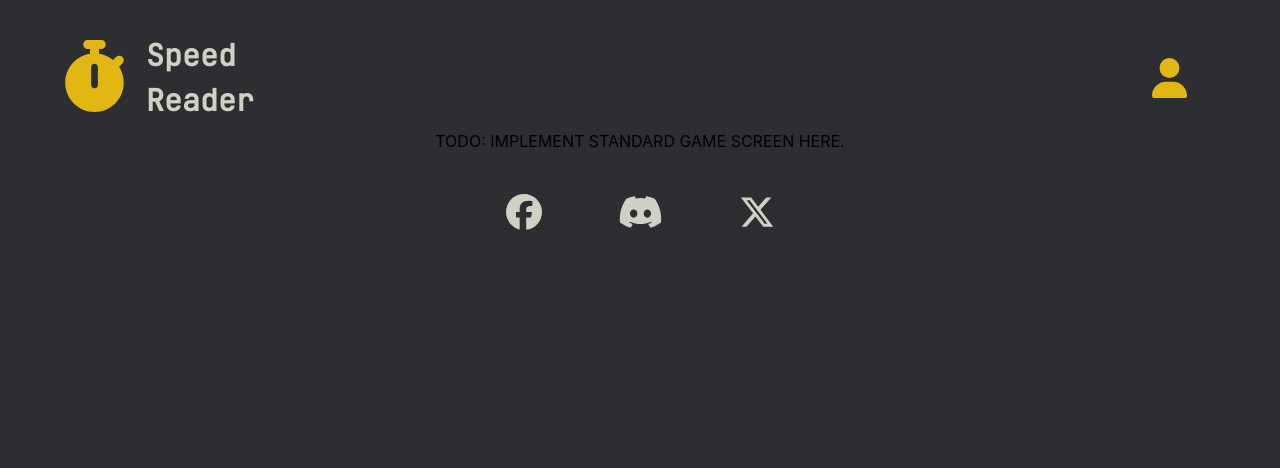
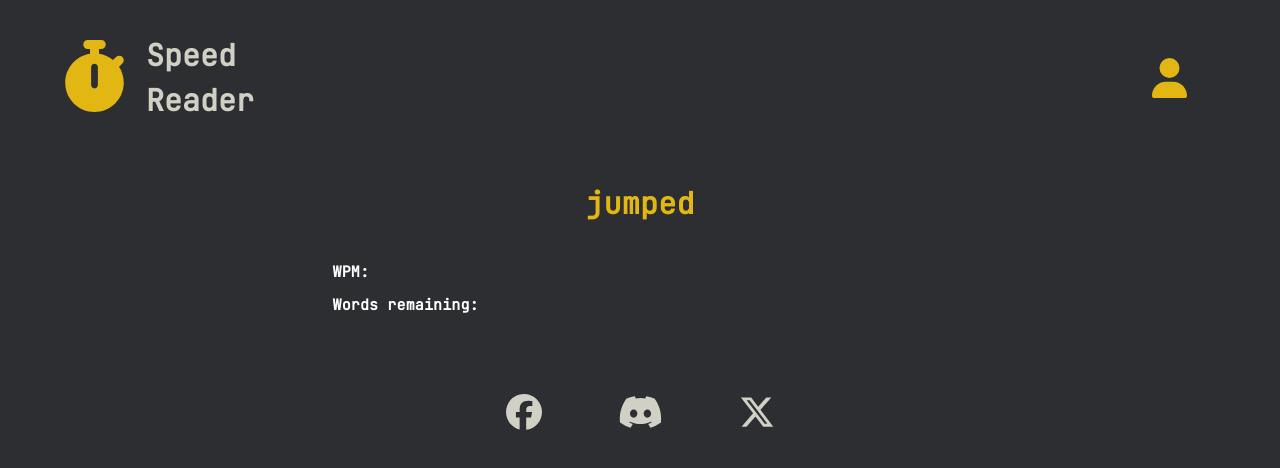
Before and after one commit to mithun-sri/speed-reader, a React (Create React App) app in the folder frontend/: page /mode-1-game in a window 1280 px wide. Shown: the top 468 px of the page. Built offline with nearby package versions, Linux system fonts and the light colour scheme.

Commit message:
[cyw321/#23] Implemented text which displays a word at a time at rate wpm

```diff
--- a/frontend/src/App.tsx
+++ b/frontend/src/App.tsx
@@ -8,7 +8,10 @@ function App() {
       <BrowserRouter>
         <Routes>
           {/* <Route path="/" element={<ModeSelectView />} /> */}
-          <Route path="/mode-1-game" element={<StandardModeGameView />} />
+          <Route
+            path="/mode-1-game"
+            element={<StandardModeGameView wpm={200} />}
+          />
           <Route path="/mode-2-game" />
           <Route path="/mode-3-game" />
         </Routes>
--- a/frontend/src/views/StandardMode/StandardMode.tsx
+++ b/frontend/src/views/StandardMode/StandardMode.tsx
@@ -2,19 +2,16 @@ import Header from "../../components/Header/Header";
 import Footer from "../../components/Footer/Footer";
 import CountdownComponent from "../../components/Counter/Counter";
 import { STANDARD_MODE_1 } from "../../common/constants";
+import JetBrainsMonoText from "../../components/Text/TextComponent";
 import "./StandardMode.css";
 
-import { useState } from "react";
+import { useEffect, useState } from "react";
+import Box from "@mui/material/Box";
 
-const StandardModeGameComponent = () => {
-  return (
-    <>
-      <div>TODO: IMPLEMENT STANDARD GAME SCREEN HERE. </div>
-    </>
-  );
-};
-
-function StandardModeGameView() {
+const StandardModeGameView: React.FC<{
+  wpm: number;
+}> = ({ wpm }) => {
+  // TODO: Logic to fetch text here.
   const [showGameScreen, setShowGameScreen] = useState(false);
 
   const startStandardModeGame = () => {
@@ -22,22 +19,122 @@ function StandardModeGameView() {
   };
 
   let countdownComp = (
-    <>
-      <CountdownComponent
-        duration={3}
-        mode={STANDARD_MODE_1}
-        onCountdownFinish={startStandardModeGame}
-      />
-    </>
+    <CountdownComponent
+      duration={3}
+      mode={STANDARD_MODE_1}
+      onCountdownFinish={startStandardModeGame}
+    />
   );
 
   return (
-    <div>
+    <Box>
       <Header />
-      {showGameScreen ? <StandardModeGameComponent /> : countdownComp}
+      {showGameScreen ? <StandardModeGameComponent wpm={wpm} /> : countdownComp}
       <Footer />
-    </div>
+    </Box>
   );
-}
+};
+
+const StandardModeGameComponent: React.FC<{
+  wpm: number;
+}> = ({ wpm }) => {
+  return (
+    <Box
+      sx={{
+        padding: "25px",
+        display: "flex",
+        flexDirection: "column",
+        alignItems: "center",
+      }}
+    >
+      <ReadingTextDisplay
+        text="The quick brown fox jumped over the lazy dog"
+        wpm={wpm}
+      />
+      <Box
+        sx={{
+          padding: "10px",
+          width: "50%",
+          display: "flex",
+          flexDirection: "column",
+          textAlign: "start",
+        }}
+      >
+        <JetBrainsMonoText
+          text="WPM: "
+          size={15}
+          color="#fff"
+        ></JetBrainsMonoText>
+        <Box style={{ marginTop: "10px" }}></Box>
+        <JetBrainsMonoText
+          text="Words remaining: "
+          size={15}
+          color="#fff"
+        ></JetBrainsMonoText>
+      </Box>
+    </Box>
+  );
+};
+
+const nonHighlightedWord: React.FC<{
+  word: string;
+}> = ({ word }) => {
+  return (
+    <JetBrainsMonoText
+      text={word}
+      size={25}
+      color="#646669"
+    ></JetBrainsMonoText>
+  );
+};
+
+const highlightedWord: React.FC<{
+  word: string;
+}> = ({ word }) => {
+  return (
+    <JetBrainsMonoText
+      text={word}
+      size={30}
+      color="#E2B714"
+    ></JetBrainsMonoText>
+  );
+};
+
+const ReadingTextDisplay: React.FC<{
+  text: string;
+  wpm: number;
+  size?: number;
+}> = ({ text, wpm, size }) => {
+  const [words, setWords] = useState<string[]>([]);
+  const [wordIndex, setWordIndex] = useState(0);
+
+  useEffect(() => {
+    const wordsArray: string[] = text.split(" ");
+    setWords(wordsArray);
+
+    const interval = setInterval(() => {
+      setWordIndex((prevIndex) => prevIndex + 1);
+    }, 60000 / wpm); // Word change every (60000 / wpm) milliseconds
+
+    return () => {
+      clearInterval(interval);
+    };
+  }, [text, wpm]);
+
+  return (
+    <Box
+      sx={{
+        width: "80%",
+        padding: "25px",
+        display: "flex",
+        flexDirection: "row",
+        justifyContent: "center",
+        alignItems: "center",
+      }}
+    >
+      {highlightedWord({ word: words[wordIndex] })}
+    </Box>
+  );
+};
 
 export default StandardModeGameView;
```
